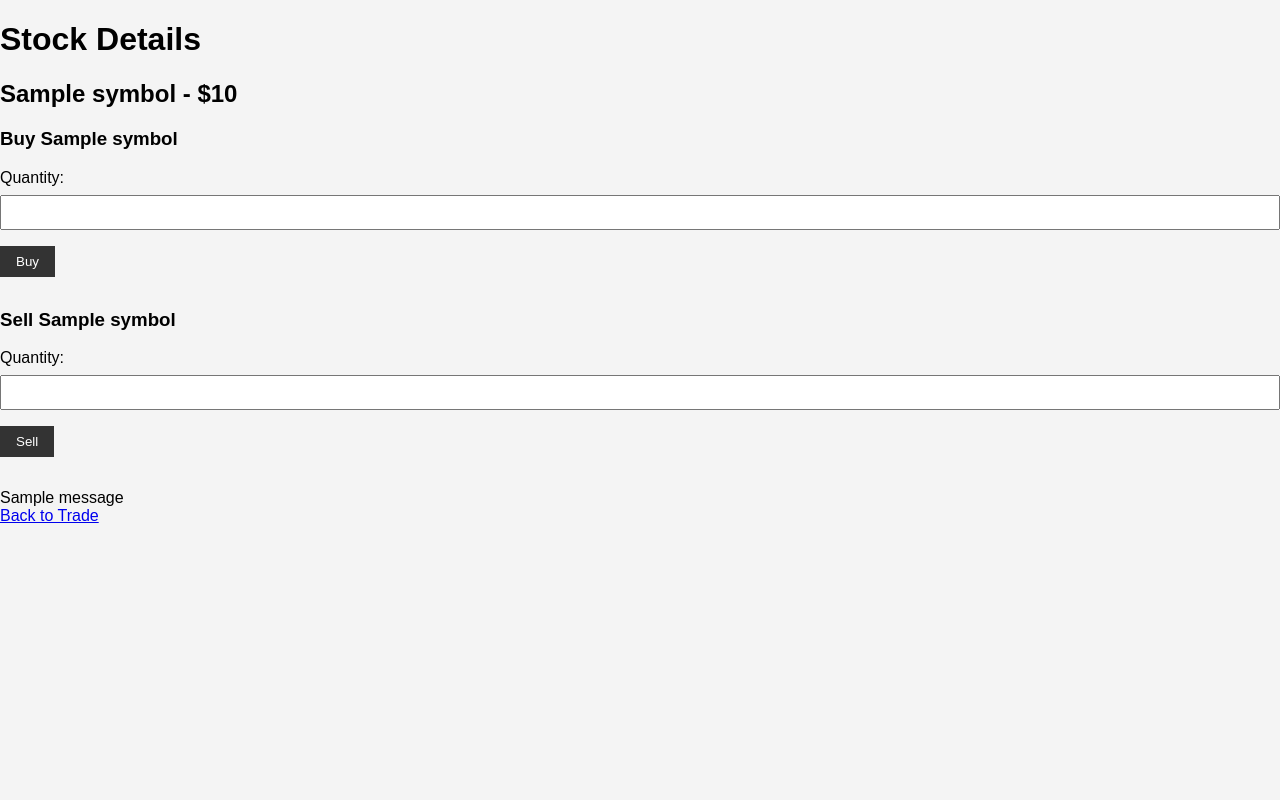
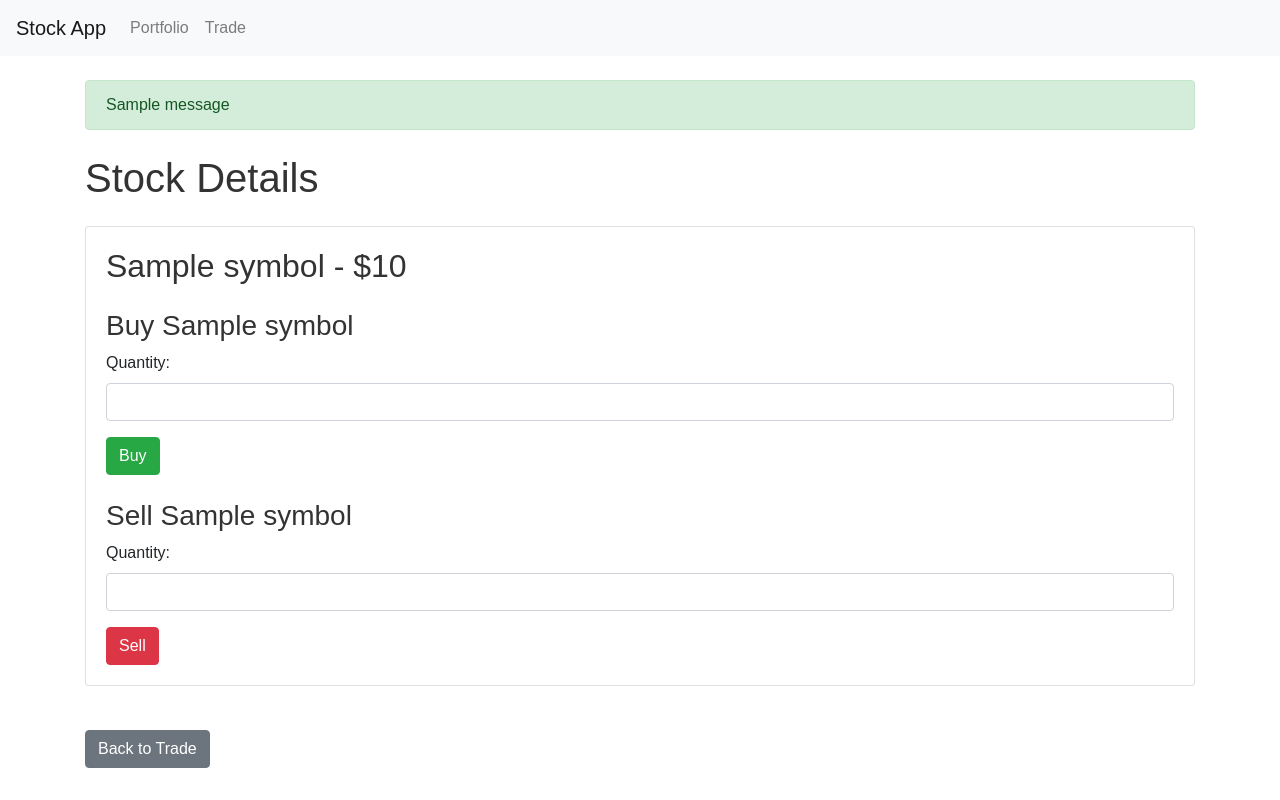
Before and after one commit to peterb3/Stock-Trading-Program, a Flask app: template templates/stock_details.html in a window 1280 px wide. Run offline with Flask 3, Linux system fonts and the light colour scheme; the template is opened without the code that fills it: most values are stand-ins (such as "Sample title", 1, 10 or a date in 2020); one stand-in notice (Sample message) is shown; some libraries are stand-ins or nearby versions.

Commit message:
added error handling with logic, updated styling with bootstrap on front end, and added better navigation through pages

```diff
--- a/app.py
+++ b/app.py
@@ -2,6 +2,10 @@ from flask import Flask, render_template, request, flash, redirect, url_for
 from config import Config
 from models import db, Stock, Balance
 from stock_service import StockService
+from dotenv import load_dotenv
+import os
+
+load_dotenv()
 
 app = Flask(__name__)
 app.config.from_object(Config)
@@ -19,7 +23,10 @@ def trade():
     stock = Stock.query.first()
     balance = Balance.query.first()
     if request.method == 'POST' and request.form.get('action') == 'search':
-        symbol = request.form.get('symbol').upper()
+        symbol = request.form.get('symbol').upper().strip()
+        if not symbol.isalpha():
+            flash('Invalid stock symbol. Please enter a valid symbol.', 'danger')
+            return redirect(url_for('trade'))
         return redirect(url_for('stock_details', symbol=symbol))
     return render_template('trade.html', stock=stock, balance=balance)
 
@@ -43,17 +50,27 @@ def buy():
     if not stock:
         stock = Stock(symbol=symbol, quantity=0, purchase_price=0)
     quantity = int(request.form.get('quantity'))
-    stock.purchase_price = StockService.get_stock_price(symbol)
-    balance = Balance.query.first()
-    total_cost = quantity * stock.purchase_price
-    if total_cost <= balance.amount:
-        stock.quantity += quantity
-        balance.amount -= total_cost
-        db.session.add(stock)
-        db.session.commit()
-        flash(f'Bought {quantity} shares of {stock.symbol}!', 'success')
-    else:
-        flash('Not enough money to buy!', 'danger')
+    if quantity <= 0:
+        flash('Invalid quantity. Please enter a positive integer.', 'danger')
+        return redirect(url_for('stock_details', symbol=symbol))
+    try:
+        stock.purchase_price = StockService.get_stock_price(symbol)
+        if stock.purchase_price is None:
+            flash(f'Invalid stock symbol {symbol}. Please enter a valid symbol.', 'danger')
+            return redirect(url_for('stock_details', symbol=symbol))
+        balance = Balance.query.first()
+        total_cost = quantity * stock.purchase_price
+        if total_cost <= balance.amount:
+            stock.quantity += quantity
+            balance.amount -= total_cost
+            db.session.add(stock)
+            db.session.commit()
+            flash(f'Bought {quantity} shares of {stock.symbol}!', 'success')
+        else:
+            flash('Not enough money to buy!', 'danger')
+    except Exception as e:
+        db.session.rollback()
+        flash(f'Error processing transaction: {e}', 'danger')
     return redirect(url_for('trade'))
 
 @app.route("/sell", methods=['POST'])
@@ -63,25 +80,42 @@ def sell():
     if stock:
         balance = Balance.query.first()
         quantity = int(request.form.get('quantity'))
-        if stock.quantity >= quantity:
-            curr_price = StockService.get_stock_price(symbol)
-            stock.purchase_price = curr_price
-            stock.quantity -= quantity
-            balance.amount += quantity * stock.purchase_price
-            db.session.commit()
-            flash(f'Sold {quantity} shares of {stock.symbol}!', 'success')
-        else:
-            flash('Not enough shares to sell!', 'danger')
+        if quantity <= 0:
+            flash('Invalid quantity. Please enter a positive integer.', 'danger')
+            return redirect(url_for('stock_details', symbol=symbol))
+        try:
+            if stock.quantity >= quantity:
+                curr_price = StockService.get_stock_price(symbol)
+                stock.purchase_price = curr_price
+                stock.quantity -= quantity
+                balance.amount += quantity * stock.purchase_price
+                db.session.commit()
+                flash(f'Sold {quantity} shares of {stock.symbol}!', 'success')
+            else:
+                flash('Not enough shares to sell!', 'danger')
+        except Exception as e:
+            db.session.rollback()
+            flash(f'Error processing transaction: {e}', 'danger')
     else:
         flash(f'Stock {symbol} not found in portfolio!', 'danger')
     return redirect(url_for('trade'))
+
+@app.errorhandler(404)
+def not_found_error(error):
+    return render_template('404.html'), 404
+
+@app.errorhandler(500)
+def internal_error(error):
+    db.session.rollback()
+    return render_template('500.html'), 500
 
 if __name__ == "__main__":
     with app.app_context():
         db.drop_all() #drop tables at beginning for development, remove for persistence
         db.create_all()
         if not Stock.query.first():
-            stock = Stock(symbol="AAPL", purchase_price=StockService.get_stock_price('AAPL'), quantity=1)
+            price = StockService.get_stock_price('AAPL')
+            stock = Stock(symbol="AAPL", purchase_price=price, quantity=1)
             db.session.add(stock)
             db.session.add(Balance(amount=10000.00))
             db.session.commit()
--- a/config.py
+++ b/config.py
@@ -2,6 +2,6 @@ import os
 
 class Config:
     SECRET_KEY = os.environ.get('FLASK_SECRET_KEY') or 'your_secret_key'
-    POLYGON_API_KEY = os.environ.get('STOCK_API_KEY')
+    STOCK_API_KEY = os.environ.get('STOCK_API_KEY')
     SQLALCHEMY_DATABASE_URI = os.environ.get('DATABASE_URL') or 'sqlite:///project.db'
     SQLALCHEMY_TRACK_MODIFICATIONS = False
--- a/static/styles.css
+++ b/static/styles.css
@@ -2,54 +2,12 @@ body {
     font-family: Arial, sans-serif;
     margin: 0;
     padding: 0;
-    background-color: #f4f4f4;
 }
 
-header {
-    background-color: #333;
-    color: #fff;
-    padding: 1rem;
-    text-align: center;
+h1, h2, h3 {
+    color: #333;
 }
 
-main {
-    padding: 2rem;
+.card {
+    margin-bottom: 20px;
 }
-
-footer {
-    background-color: #333;
-    color: #fff;
-    text-align: center;
-    padding: 1rem;
-    position: fixed;
-    width: 100%;
-    bottom: 0;
-}
-
-form {
-    margin-bottom: 2rem;
-}
-
-label {
-    display: block;
-    margin-bottom: 0.5rem;
-}
-
-input {
-    margin-bottom: 1rem;
-    padding: 0.5rem;
-    width: 100%;
-    box-sizing: border-box;
-}
-
-button {
-    padding: 0.5rem 1rem;
-    background-color: #333;
-    color: #fff;
-    border: none;
-    cursor: pointer;
-}
-
-button:hover {
-    background-color: #555;
-}
--- a/stock_service.py
+++ b/stock_service.py
@@ -1,5 +1,8 @@
 import requests
+from dotenv import load_dotenv
 import os
+
+load_dotenv()
 
 class StockService:
     API_KEY = os.environ.get('STOCK_API_KEY')
@@ -11,4 +14,4 @@ class StockService:
         response = requests.get(url)
         data = response.json()
 
-        return data['data'][0]['price']
+        return float(data['data'][0]['price'])
--- /dev/null
+++ b/templates/base.html
@@ -0,0 +1,41 @@
+<!DOCTYPE html>
+<html lang="en">
+<head>
+    <meta charset="UTF-8">
+    <meta name="viewport" content="width=device-width, initial-scale=1.0">
+    <title>{% block title %}{% endblock %}</title>
+    <link rel="stylesheet" href="https://stackpath.bootstrapcdn.com/bootstrap/4.5.2/css/bootstrap.min.css">
+    <link rel="stylesheet" href="{{ url_for('static', filename='styles.css') }}">
+</head>
+<body>
+    <nav class="navbar navbar-expand-lg navbar-light bg-light">
+        <a class="navbar-brand" href="{{ url_for('index') }}">Stock App</a>
+        <button class="navbar-toggler" type="button" data-toggle="collapse" data-target="#navbarNav" aria-controls="navbarNav" aria-expanded="false" aria-label="Toggle navigation">
+            <span class="navbar-toggler-icon"></span>
+        </button>
+        <div class="collapse navbar-collapse" id="navbarNav">
+            <ul class="navbar-nav">
+                <li class="nav-item">
+                    <a class="nav-link" href="{{ url_for('index') }}">Portfolio</a>
+                </li>
+                <li class="nav-item">
+                    <a class="nav-link" href="{{ url_for('trade') }}">Trade</a>
+                </li>
+            </ul>
+        </div>
+    </nav>
+    <div class="container mt-4">
+        {% with messages = get_flashed_messages(with_categories=true) %}
+            {% if messages %}
+                {% for category, message in messages %}
+                    <div class="alert alert-{{ category }}">{{ message }}</div>
+                {% endfor %}
+            {% endif %}
+        {% endwith %}
+        {% block content %}{% endblock %}
+    </div>
+    <script src="https://code.jquery.com/jquery-3.5.1.slim.min.js"></script>
+    <script src="https://cdn.jsdelivr.net/npm/@popperjs/core@2.9.3/dist/umd/popper.min.js"></script>
+    <script src="https://stackpath.bootstrapcdn.com/bootstrap/4.5.2/js/bootstrap.min.js"></script>
+</body>
+</html>
--- a/templates/stock_details.html
+++ b/templates/stock_details.html
@@ -1,47 +1,33 @@
-<!DOCTYPE html>
-<html lang="en">
-<head>
-    <meta charset="UTF-8">
-    <meta name="viewport" content="width=device-width, initial-scale=1.0">
-    <title>Stock Details</title>
-    <link rel="stylesheet" href="{{ url_for('static', filename='styles.css') }}">
-</head>
-<body>
-    <h1>Stock Details</h1>
+{% extends "base.html" %}
+{% block title %}Stock Details{% endblock %}
+{% block content %}
+<h1 class="mt-4">Stock Details</h1>
+<div class="card mt-4">
+    <div class="card-body">
         <h2>{{ symbol }} - ${{ price }}</h2>
-    <div>
+        <div class="mt-4">
             <h3>Buy {{ symbol }}</h3>
             <form method="POST" action="/buy">
                 <input type="hidden" name="symbol" value="{{ symbol }}">
-            <div>
+                <div class="form-group">
                     <label for="quantity">Quantity:</label>
-                <input type="number" name="quantity" min="1" required>
+                    <input type="number" name="quantity" class="form-control" min="1" required>
                 </div>
-            <div>
-                <button type="submit">Buy</button>
-            </div>
+                <button type="submit" class="btn btn-success">Buy</button>
             </form>
         </div>
-    <div>
+        <div class="mt-4">
             <h3>Sell {{ symbol }}</h3>
             <form method="POST" action="/sell">
                 <input type="hidden" name="symbol" value="{{ symbol }}">
-            <div>
+                <div class="form-group">
                     <label for="quantity">Quantity:</label>
-                <input type="number" name="quantity" min="1" required>
+                    <input type="number" name="quantity" class="form-control" min="1" required>
                 </div>
-            <div>
-                <button type="submit">Sell</button>
-            </div>
+                <button type="submit" class="btn btn-danger">Sell</button>
             </form>
         </div>
-    {% with messages = get_flashed_messages(with_categories=true) %}
-        {% if messages %}
-            {% for category, message in messages %}
-                <div class="alert alert-{{ category }}">{{ message }}</div>
-            {% endfor %}
-        {% endif %}
-    {% endwith %}
-    <a href="{{ url_for('trade') }}">Back to Trade</a>
-</body>
-</html>
+    </div>
+</div>
+<a href="{{ url_for('trade') }}" class="btn btn-secondary mt-4">Back to Trade</a>
+{% endblock %}
```
Also changed, not shown: templates/404.html (added, +13 -0 lines), templates/500.html (added, +13 -0 lines), templates/index.html (+11 -15 lines), templates/trade.html (+12 -26 lines), instance/project.db. Lines whose indentation alone changed are shown as unchanged.
